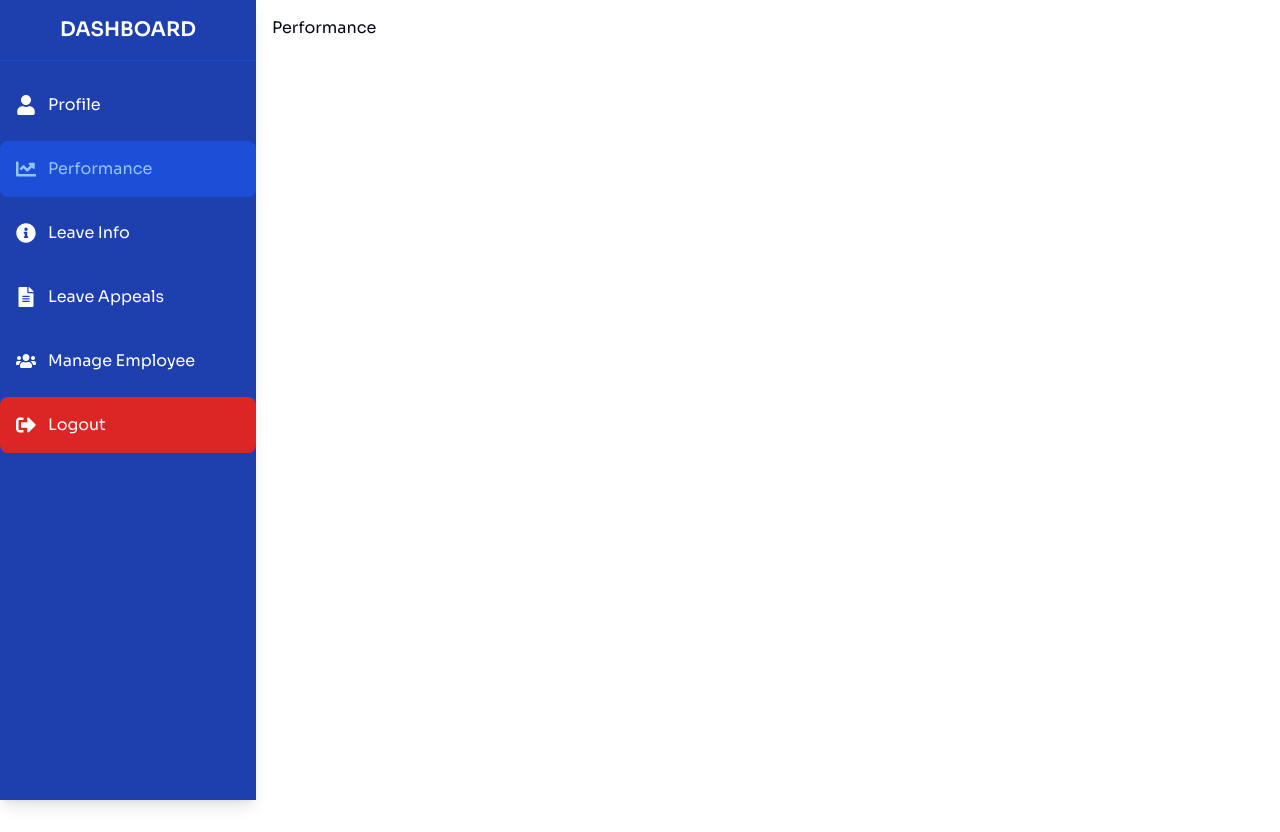
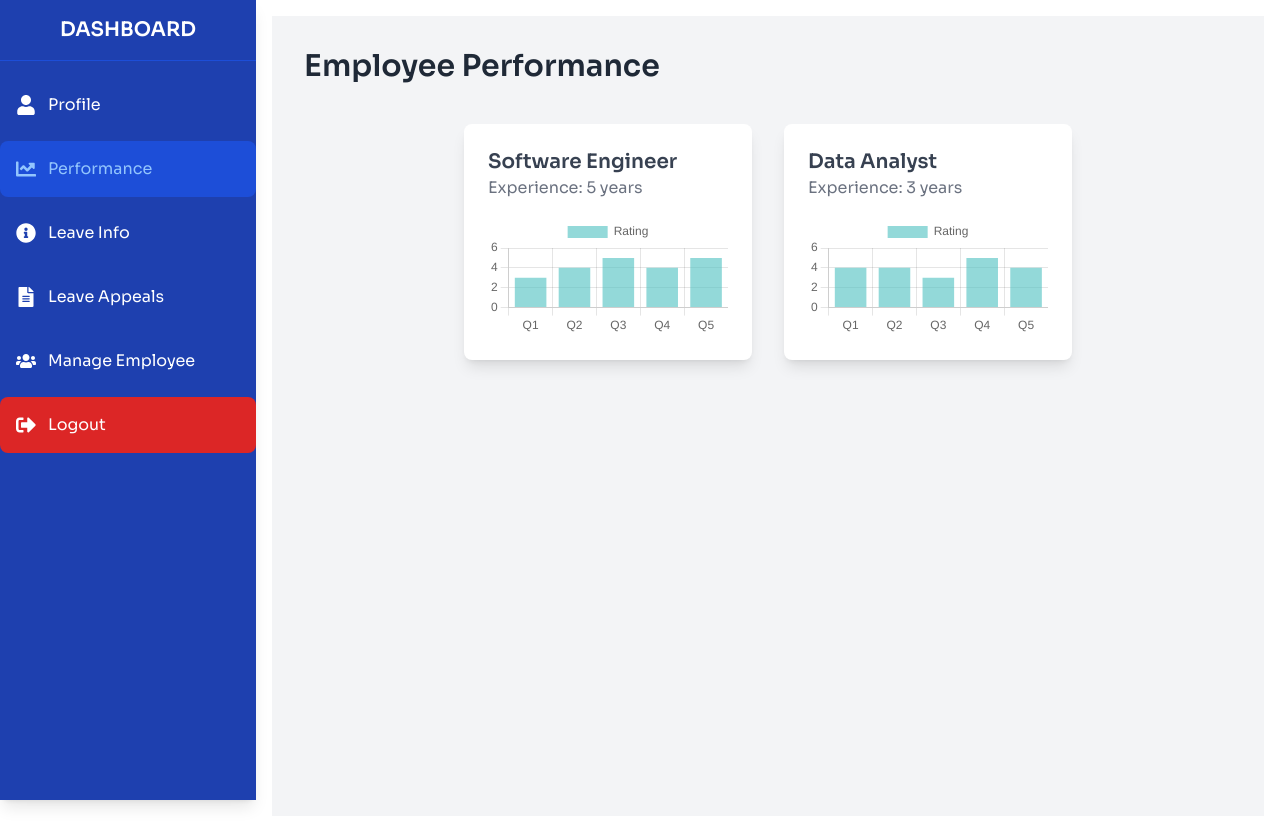
Before and after one commit to NesanduGMS/HRMS, a React (Create React App) app in the folder client/: page /dashboard/performance in a window 1280 px wide. Before the commit the page ends 800 px from the top, so only its background shows below. Built offline with nearby package versions, Linux system fonts and the light colour scheme.

Commit message:
add performance page

```diff
--- a/client/package.json
+++ b/client/package.json
@@ -11,7 +11,9 @@
     "@testing-library/react": "^13.4.0",
     "@testing-library/user-event": "^13.5.0",
     "axios": "^1.7.7",
+    "chart.js": "^4.4.5",
     "react": "^18.3.1",
+    "react-chartjs-2": "^5.2.0",
     "react-dom": "^18.3.1",
     "react-icons": "^5.3.0",
     "react-router-dom": "^6.26.2",
--- a/client/src/pages/Performance.jsx
+++ b/client/src/pages/Performance.jsx
@@ -1,9 +1,72 @@
-import React from 'react'
+// import React from 'react'
+
+// const Performance = () => {
+//   return (
+//     <div>Performance</div>
+//   )
+// }
+
+// export default Performance
+
+import React from 'react';
+import { Bar } from 'react-chartjs-2'; // Assuming you're using Chart.js for the graph
+import 'chart.js/auto'; // Automatically register chart elements for Chart.js
+
+const PerformanceCard = ({ jobTitle, experienceYear, ratings }) => {
+  const chartData = {
+    labels: ratings.map((_, index) => `Q${index + 1}`),
+    datasets: [
+      {
+        label: 'Rating',
+        data: ratings,
+        backgroundColor: 'rgba(75, 192, 192, 0.6)',
+      },
+    ],
+  };
+
+  return (
+    <div className="bg-white shadow-lg rounded-lg p-6 w-72 m-4">
+      <h3 className="text-xl font-semibold text-gray-700">{jobTitle}</h3>
+      <p className="text-gray-500">Experience: {experienceYear} years</p>
+
+      {/* Graph Display */}
+      <div className="mt-4">
+        <Bar data={chartData} />
+      </div>
+    </div>
+  );
+};
 
 const Performance = () => {
+  // Example data (you can replace this with real data fetched from your backend)
+  const employeePerformances = [
+    {
+      jobTitle: 'Software Engineer',
+      experienceYear: 5,
+      ratings: [3, 4, 5, 4, 5],
+    },
+    {
+      jobTitle: 'Data Analyst',
+      experienceYear: 3,
+      ratings: [4, 4, 3, 5, 4],
+    },
+  ];
+
   return (
-    <div>Performance</div>
-  )
-}
+    <div className="p-8 bg-gray-100 min-h-screen">
+      <h2 className="text-3xl font-bold text-gray-800 mb-6">Employee Performance</h2>
+      <div className="flex flex-wrap justify-center">
+        {employeePerformances.map((performance, index) => (
+          <PerformanceCard
+            key={index}
+            jobTitle={performance.jobTitle}
+            experienceYear={performance.experienceYear}
+            ratings={performance.ratings}
+          />
+        ))}
+      </div>
+    </div>
+  );
+};
 
-export default Performance
+export default Performance;
```
Also changed, not shown: 2 other files (tests, documents, lock files or other folders).
